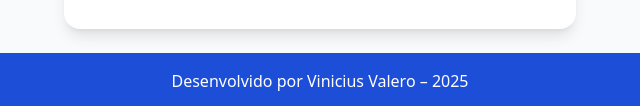
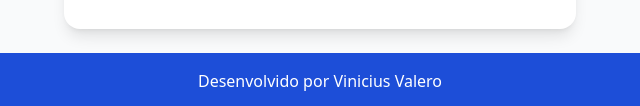
Before and after one commit to ViniciusVChabariberi/DiarioViagens, a plain HTML site: page nova_memoria.html in a window 1280 px wide. Shown: the part 691-797 px from the top of the page, 320-960 px from the left. Drawn offline with nearby package versions, Linux system fonts and the light colour scheme.

Commit message:
Update nova_memoria.html

```diff
--- a/nova_memoria.html
+++ b/nova_memoria.html
@@ -67,7 +67,7 @@
     </main>
 
     <footer class="bg-blue-700 text-white text-center py-4 mt-auto">
-        Desenvolvido por Vinicius Valero – 2025
+    <p>Desenvolvido por <a href="https://github.com/ViniciusVChabariberi" target="_blank">Vinicius Valero</a></p>
     </footer>
 
     <script src="assets/js/script.js"></script>
```
